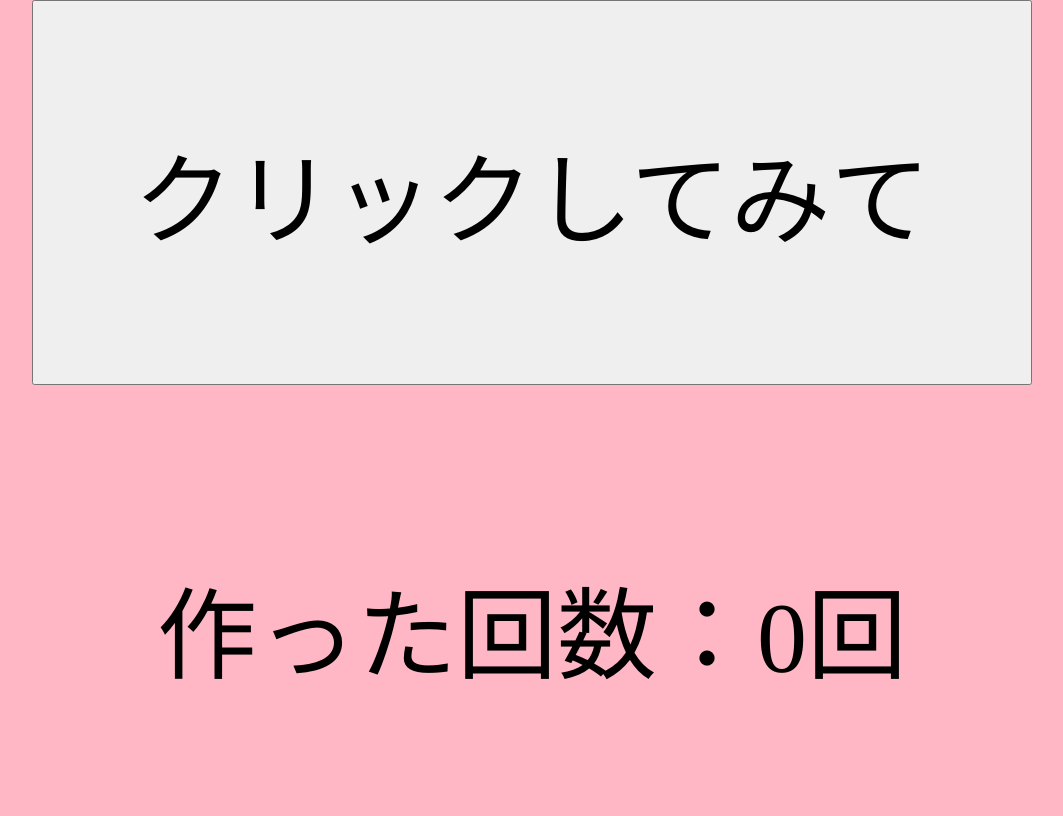
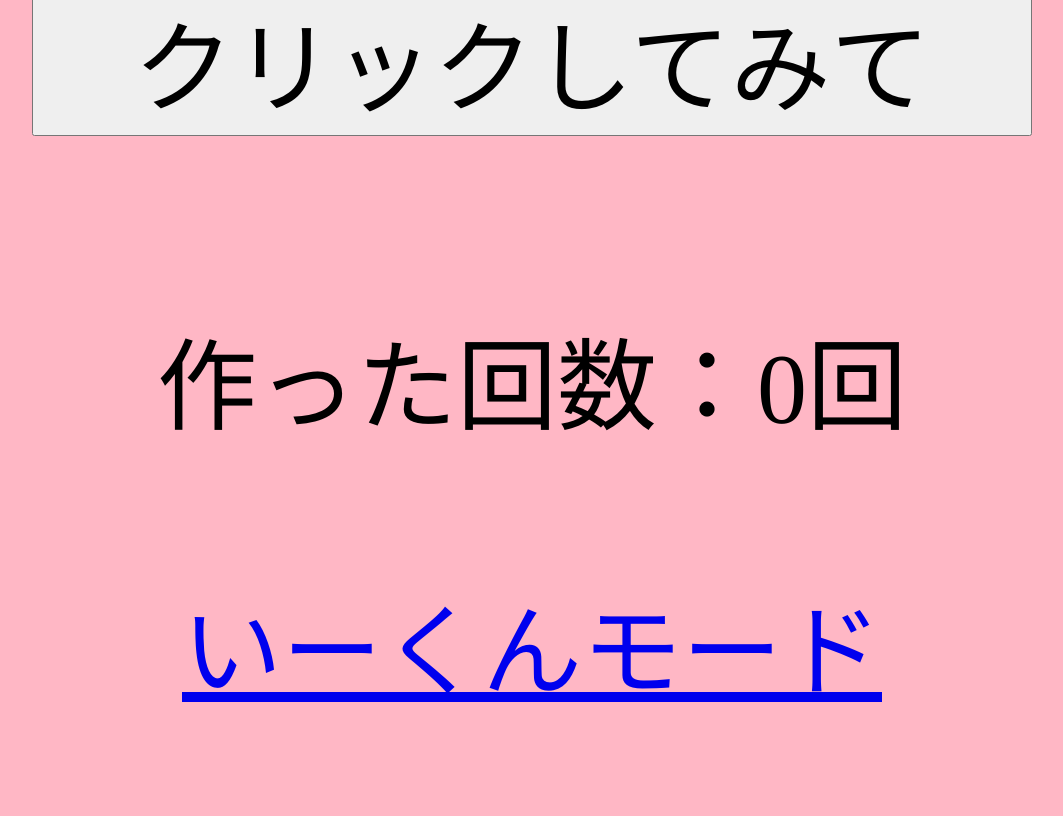
Before and after one commit to tasainayasai/sachan-count, a plain HTML site: page index.html in a window 1280 px wide. Shown: the whole page, without its empty margins (108-1171 px from the left). Drawn offline with Linux system fonts and the light colour scheme.

Commit message:
Update index.html

```diff
--- a/index.html
+++ b/index.html
@@ -10,6 +10,7 @@
         <p class="number"></p>
     </div>
     <p class="p">作った回数：<span class="counter">0</span>回</p>
+    <a href="endo.html"><p class="p">いーくんモード</p></a>
 <script src="a.js"></script>
 </body>
 </html>
```
